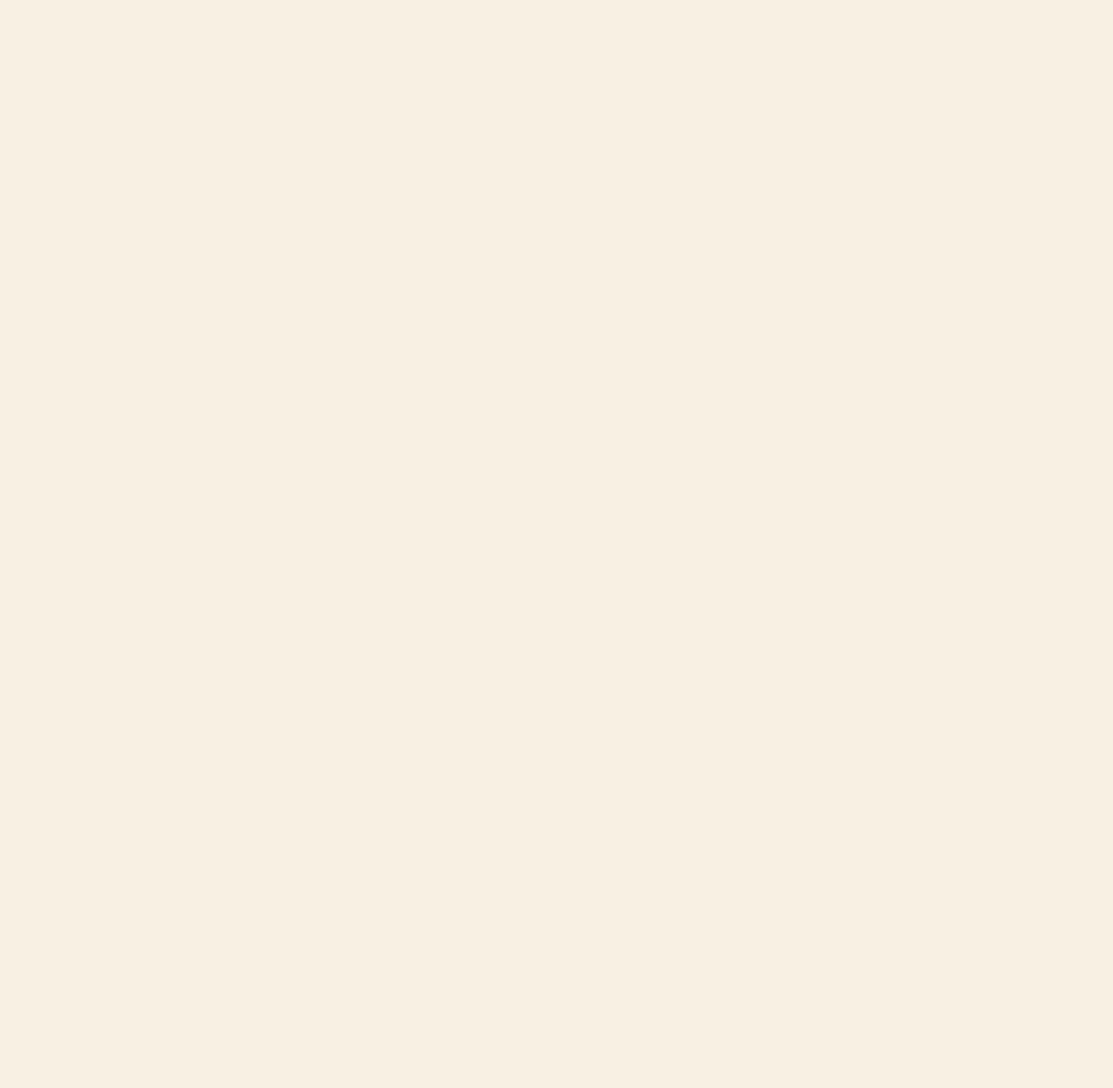
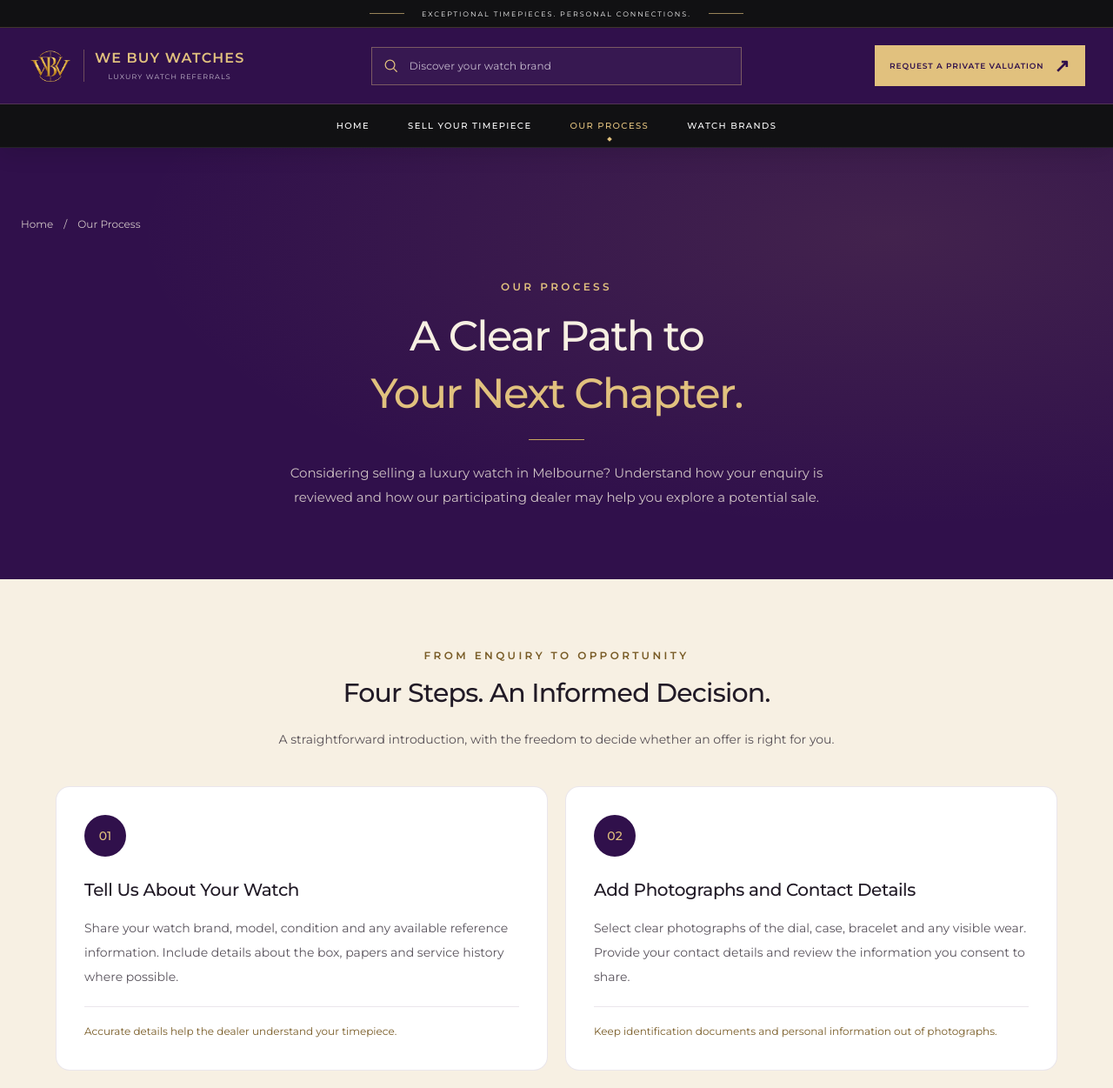
Before and after one commit to TechDefined888/we-buy-watches, a Next.js app: page /how-it-works in a window 1280 px wide. Before the commit this address had no page. Shown: the top 1251 px of the page at 87% size. Before the commit the page ends 800 px from the top, so only its background shows below. Built offline with nearby package versions, Linux system fonts and the light colour scheme.

Commit message:
feat: build modular how it works page

```diff
--- a/app/how-it-works/page.tsx
+++ b/app/how-it-works/page.tsx
@@ -1,5 +1,29 @@
-import { notFound } from "next/navigation";
+import type { Metadata } from "next";
 
-export default function Page() {
-  notFound();
+import HowItWorksCTA from "@/components/how-it-works/HowItWorksCTA";
+import HowItWorksHero from "@/components/how-it-works/HowItWorksHero";
+import ProcessFAQ from "@/components/how-it-works/ProcessFAQ";
+import ProcessSteps from "@/components/how-it-works/ProcessSteps";
+import SellerDecision from "@/components/how-it-works/SellerDecision";
+
+export const metadata: Metadata = {
+  title: "How Selling Your Luxury Watch Works",
+  description:
+    "Explore our luxury watch referral process for Melbourne sellers. Share your watch details, have your enquiry reviewed and consider a potential dealer offer.",
+};
+
+export default function HowItWorksPage() {
+  return (
+    <div
+      style={{
+        fontFamily: "var(--font-nav), Arial, sans-serif",
+      }}
+    >
+      <HowItWorksHero />
+      <ProcessSteps />
+      <SellerDecision />
+      <ProcessFAQ />
+      <HowItWorksCTA />
+    </div>
+  );
 }
--- a/components/how-it-works/HowItWorksCTA.tsx
+++ b/components/how-it-works/HowItWorksCTA.tsx
@@ -1,5 +1,15 @@
-import { notFound } from "next/navigation";
+import Link from "next/link";
 
-export default function Page() {
-  notFound();
+export default function HowItWorksCTA() {
+  return (
+    <div className="bg-[#F7F0E3] px-5 pb-14 pt-12 text-center sm:px-6 sm:pb-20">
+      <Link
+        href="/sell-luxury-watches"
+        className="inline-flex min-h-12 items-center justify-center gap-4 rounded-md bg-[#30104B] px-7 py-4 text-xs font-semibold text-white! transition-colors hover:bg-[#452064] focus-visible:outline-2 focus-visible:outline-offset-4 focus-visible:outline-[#30104B]"
+      >
+        Explore the Enquiry Form
+        <span aria-hidden="true">→</span>
+      </Link>
+    </div>
+  );
 }
--- a/components/how-it-works/HowItWorksHero.tsx
+++ b/components/how-it-works/HowItWorksHero.tsx
@@ -1,5 +1,69 @@
-import { notFound } from "next/navigation";
+import Link from "next/link";
 
-export default function Page() {
-  notFound();
+export default function HowItWorksHero() {
+  return (
+    <section
+      aria-labelledby="process-heading"
+      className="relative overflow-hidden bg-[#30104B] px-5 py-14 text-[#F7F0E3] sm:px-6 sm:py-20"
+    >
+      <div
+        aria-hidden="true"
+        className="pointer-events-none absolute inset-0"
+        style={{
+          background:
+            "radial-gradient(ellipse at 80% 20%, rgba(200,167,94,0.12), transparent 60%)",
+        }}
+      />
+
+      <div className="relative mx-auto max-w-7xl">
+        <nav aria-label="Breadcrumb">
+          <ol className="flex flex-wrap items-center gap-3 text-xs text-[#F7F0E3]/80">
+            <li>
+              <Link
+                href="/"
+                className="rounded hover:text-[#E1C17E] focus-visible:outline-2 focus-visible:outline-offset-4 focus-visible:outline-[#C8A75E]"
+              >
+                Home
+              </Link>
+            </li>
+
+            <li aria-hidden="true">/</li>
+
+            <li>
+              <span aria-current="page">Our Process</span>
+            </li>
+          </ol>
+        </nav>
+
+        <div className="mx-auto mt-10 max-w-3xl text-center sm:mt-14">
+          <p className="text-[10px] font-semibold uppercase tracking-[0.28em] text-[#E1C17E] sm:text-xs">
+            Our Process
+          </p>
+
+          <h1
+            id="process-heading"
+            className="mt-5 text-3xl font-normal leading-[1.2] tracking-[-0.035em] sm:text-4xl lg:text-5xl"
+            style={{ fontFamily: "inherit" }}
+          >
+            A Clear Path to
+            <span className="mt-2 block text-[#E1C17E]">
+              Your Next Chapter.
+            </span>
+          </h1>
+
+          <div
+            aria-hidden="true"
+            className="mx-auto mt-6 h-px w-16 bg-[#C8A75E]"
+          />
+
+          <p className="mx-auto mt-6 max-w-2xl text-sm leading-7 text-[#F7F0E3]/80 sm:text-[15px]">
+            Considering selling a luxury watch in Melbourne?
+            Understand how your enquiry is reviewed and how our
+            participating dealer may help you explore a potential
+            sale.
+          </p>
+        </div>
+      </div>
+    </section>
+  );
 }
--- /dev/null
+++ b/components/how-it-works/ProcessFAQ.tsx
@@ -0,0 +1,64 @@
+const questions = [
+  {
+    question: "Does We Buy Watches purchase my watch?",
+    answer:
+      "We Buy Watches operates as a referral platform. The participating dealer handles watch assessments, offers and purchases.",
+  },
+  {
+    question: "Do I have to accept an offer?",
+    answer:
+      "No. Submitting an enquiry does not require you to accept an offer or sell your watch.",
+  },
+  {
+    question: "What information should I prepare?",
+    answer:
+      "Have your watch brand, model, condition and any available reference number ready. Clear photographs and information about the box, papers and service history can also help.",
+  },
+  {
+    question: "Will I receive an immediate valuation?",
+    answer:
+      "The enquiry form does not provide an instant valuation. The participating dealer may need additional information or an inspection before deciding whether to make an offer.",
+  },
+];
+
+export default function ProcessFAQ() {
+  return (
+    <section
+      aria-labelledby="process-questions-heading"
+      className="bg-[#F7F0E3] px-5 pt-14 sm:px-6 sm:pt-20"
+    >
+      <div className="mx-auto max-w-3xl">
+        <div className="text-center">
+          <p className="text-[10px] font-semibold uppercase tracking-[0.28em] text-[#795C27] sm:text-xs">
+            Before You Begin
+          </p>
+
+          <h2
+            id="process-questions-heading"
+            className="mt-4 text-2xl font-normal tracking-[-0.025em] text-[#211A26] sm:text-3xl"
+            style={{ fontFamily: "inherit" }}
+          >
+            A Few Things to Know
+          </h2>
+        </div>
+
+        <div className="mt-9 space-y-4">
+          {questions.map((item) => (
+            <details
+              key={item.question}
+              className="rounded-xl border border-[#30104B]/15 bg-white"
+            >
+              <summary className="cursor-pointer rounded-xl px-5 py-5 text-sm font-medium leading-6 text-[#211A26] focus-visible:outline-2 focus-visible:outline-offset-4 focus-visible:outline-[#30104B]">
+                {item.question}
+              </summary>
+
+              <p className="px-5 pb-5 text-sm leading-7 text-[#211A26]/75">
+                {item.answer}
+              </p>
+            </details>
+          ))}
+        </div>
+      </div>
+    </section>
+  );
+}
--- a/components/how-it-works/ProcessSteps.tsx
+++ b/components/how-it-works/ProcessSteps.tsx
@@ -1,5 +1,95 @@
-import { notFound } from "next/navigation";
+const steps = [
+  {
+    number: "01",
+    title: "Tell Us About Your Watch",
+    description:
+      "Share your watch brand, model, condition and any available reference information. Include details about the box, papers and service history where possible.",
+    detail:
+      "Accurate details help the dealer understand your timepiece.",
+  },
+  {
+    number: "02",
+    title: "Add Photographs and Contact Details",
+    description:
+      "Select clear photographs of the dial, case, bracelet and any visible wear. Provide your contact details and review the information you consent to share.",
+    detail:
+      "Keep identification documents and personal information out of photographs.",
+  },
+  {
+    number: "03",
+    title: "Your Enquiry Is Reviewed",
+    description:
+      "We review your enquiry for suitability. With your consent, suitable enquiries are referred to our participating dealer for further assessment.",
+    detail:
+      "Not every watch or enquiry will qualify for referral.",
+  },
+  {
+    number: "04",
+    title: "Consider a Potential Offer",
+    description:
+      "The participating dealer may contact you to request further information, discuss an inspection or make an offer. Any purchase arrangements are agreed directly with the dealer.",
+    detail:
+      "An offer or purchase is not guaranteed. The decision to accept is yours.",
+  },
+];
 
-export default function Page() {
-  notFound();
+export default function ProcessSteps() {
+  return (
+    <section
+      aria-labelledby="process-steps-heading"
+      className="bg-[#F7F0E3] px-5 py-14 sm:px-6 sm:py-20"
+    >
+      <div className="mx-auto max-w-6xl">
+        <div className="mx-auto max-w-2xl text-center">
+          <p className="text-[10px] font-semibold uppercase tracking-[0.28em] text-[#795C27] sm:text-xs">
+            From Enquiry to Opportunity
+          </p>
+
+          <h2
+            id="process-steps-heading"
+            className="mt-4 text-2xl font-normal leading-tight tracking-[-0.025em] text-[#211A26] sm:text-3xl"
+            style={{ fontFamily: "inherit" }}
+          >
+            Four Steps. An Informed Decision.
+          </h2>
+
+          <p className="mt-5 text-sm leading-7 text-[#211A26]/75">
+            A straightforward introduction, with the freedom to
+            decide whether an offer is right for you.
+          </p>
+        </div>
+
+        <ol className="mt-10 grid gap-5 md:grid-cols-2">
+          {steps.map((step) => (
+            <li
+              key={step.number}
+              className="rounded-2xl border border-[#30104B]/10 bg-white p-6 sm:p-8"
+            >
+              <span
+                aria-hidden="true"
+                className="inline-flex h-12 w-12 items-center justify-center rounded-full bg-[#30104B] text-sm font-medium text-[#E1C17E]"
+              >
+                {step.number}
+              </span>
+
+              <h3
+                className="mt-6 text-lg font-medium leading-7 tracking-[-0.02em] text-[#211A26] sm:text-xl"
+                style={{ fontFamily: "inherit" }}
+              >
+                {step.title}
+              </h3>
+
+              <p className="mt-4 text-sm leading-7 text-[#211A26]/75">
+                {step.description}
+              </p>
+
+              <p className="mt-5 border-t border-[#30104B]/10 pt-4 text-xs leading-6 text-[#795C27]">
+                {step.detail}
+              </p>
+            </li>
+          ))}
+        </ol>
+      </div>
+    </section>
+  );
 }
--- a/components/how-it-works/SellerDecision.tsx
+++ b/components/how-it-works/SellerDecision.tsx
@@ -1,5 +1,29 @@
-import { notFound } from "next/navigation";
+export default function SellerDecision() {
+  return (
+    <section
+      aria-labelledby="referral-heading"
+      className="bg-[#30104B] px-5 py-14 text-[#F7F0E3] sm:px-6 sm:py-16"
+    >
+      <div className="mx-auto max-w-3xl text-center">
+        <p className="text-[10px] font-semibold uppercase tracking-[0.28em] text-[#E1C17E] sm:text-xs">
+          Clear Expectations
+        </p>
 
-export default function Page() {
-  notFound();
+        <h2
+          id="referral-heading"
+          className="mt-4 text-2xl font-normal leading-tight tracking-[-0.025em] sm:text-3xl"
+          style={{ fontFamily: "inherit" }}
+        >
+          Your Watch. Your Decision.
+        </h2>
+
+        <p className="mt-5 text-sm leading-7 text-[#F7F0E3]/80">
+          We facilitate suitable introductions. The participating
+          dealer independently assesses your watch and decides
+          whether to make an offer. You choose whether to proceed,
+          and any sale is arranged directly with that dealer.
+        </p>
+      </div>
+    </section>
+  );
 }
```
